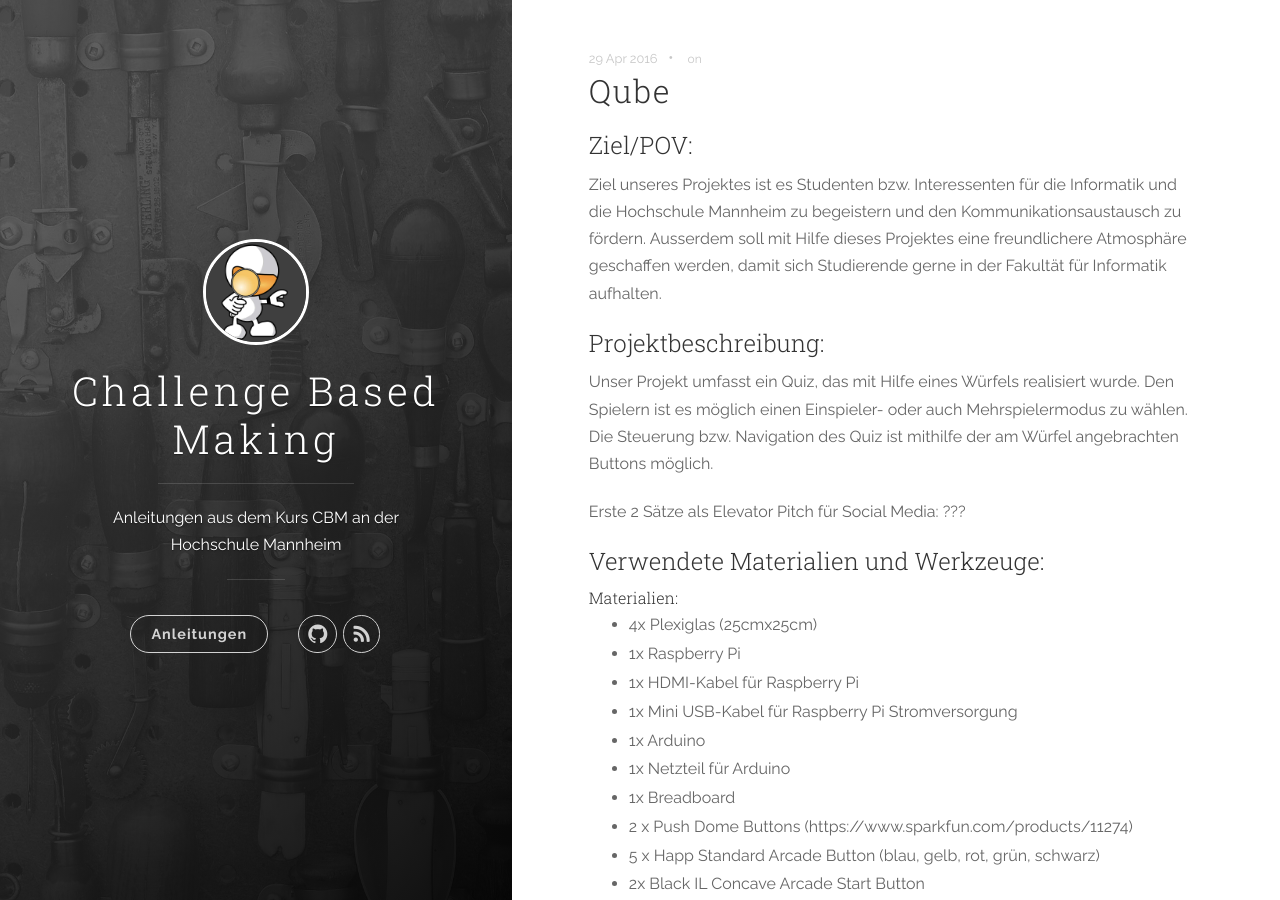
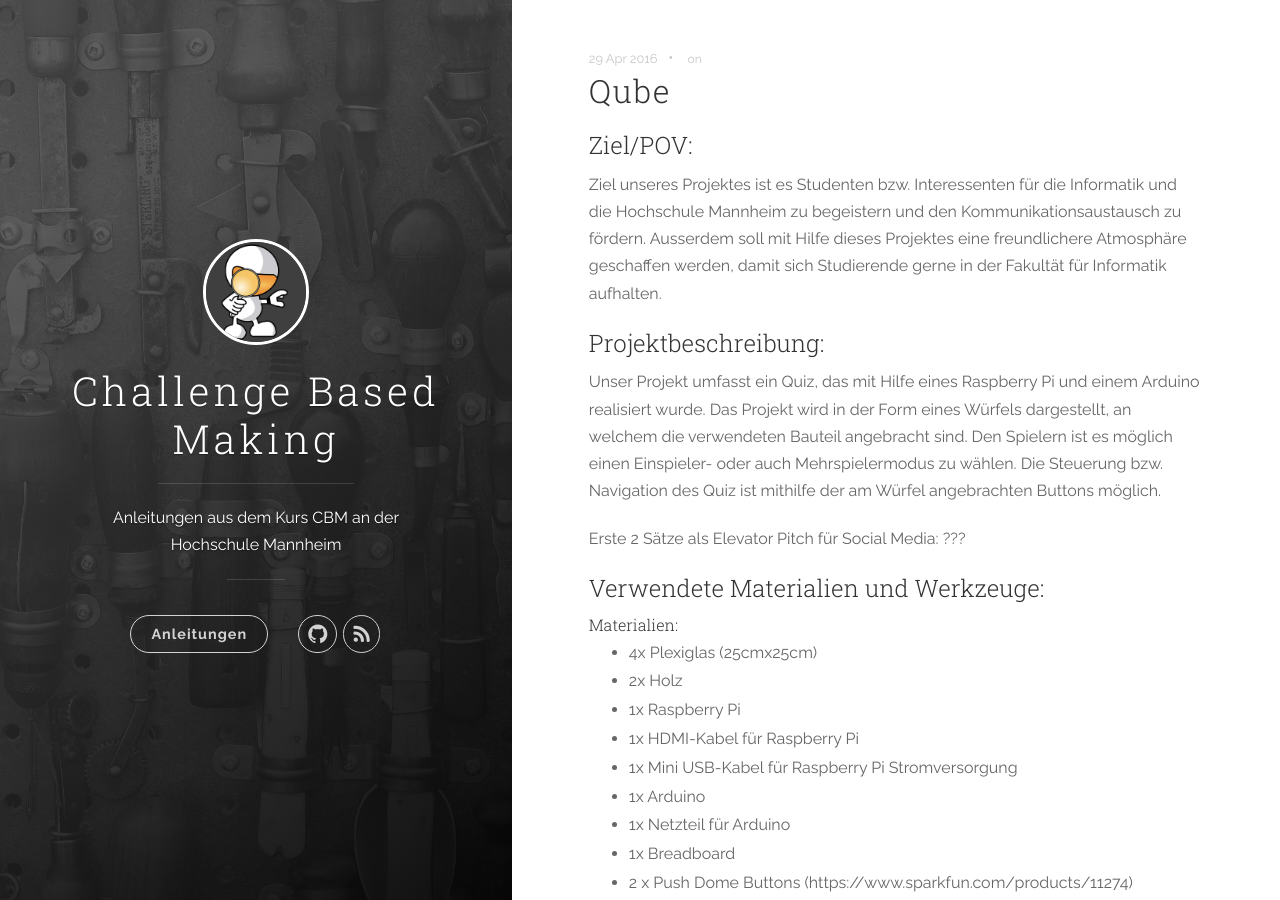
Before and after one commit to cbm-instructions/cbm-instructions.github.io, a Jekyll site: the page built from _posts/2016-06-13-twoandahalfwomen.markdown, in a window 1280 px wide and 900 px high. Built offline with Jekyll 4.4.1, drawn with Linux system fonts in a browser that asks for light colours; nearby versions of some CDN libraries.

Commit message:
Beschreibung aktualisiert

```diff
--- a/_posts/2016-06-13-twoandahalfwomen.markdown
+++ b/_posts/2016-06-13-twoandahalfwomen.markdown
@@ -9,7 +9,7 @@ date:   2016-04-29 15:09:51 +0200
 Ziel unseres Projektes ist es Studenten bzw. Interessenten für die Informatik und die Hochschule Mannheim zu begeistern und den Kommunikationsaustausch zu fördern. Ausserdem soll mit Hilfe dieses Projektes eine  freundlichere Atmosphäre geschaffen werden, damit sich Studierende gerne in der Fakultät für Informatik aufhalten.
 
 ## Projektbeschreibung:
-Unser Projekt umfasst ein Quiz, das mit Hilfe eines Würfels realisiert wurde. Den Spielern ist es möglich einen Einspieler- oder auch Mehrspielermodus zu wählen. Die Steuerung bzw. Navigation des Quiz ist mithilfe der am Würfel angebrachten Buttons möglich.
+Unser Projekt umfasst ein Quiz, das mit Hilfe eines Raspberry Pi und einem Arduino realisiert wurde. Das Projekt wird in der Form eines Würfels dargestellt, an welchem die verwendeten Bauteil angebracht sind. Den Spielern ist es möglich einen Einspieler- oder auch Mehrspielermodus zu wählen. Die Steuerung bzw. Navigation des Quiz ist mithilfe der am Würfel angebrachten Buttons möglich.
 
 Erste 2 Sätze als Elevator Pitch für Social Media:
 ???
@@ -18,6 +18,7 @@ Erste 2 Sätze als Elevator Pitch für Social Media:
 
 ### Materialien:
   - 4x Plexiglas (25cmx25cm)
+  - 2x Holz
   - 1x Raspberry Pi
   - 1x HDMI-Kabel für Raspberry Pi
   - 1x Mini USB-Kabel für Raspberry Pi Stromversorgung
```
